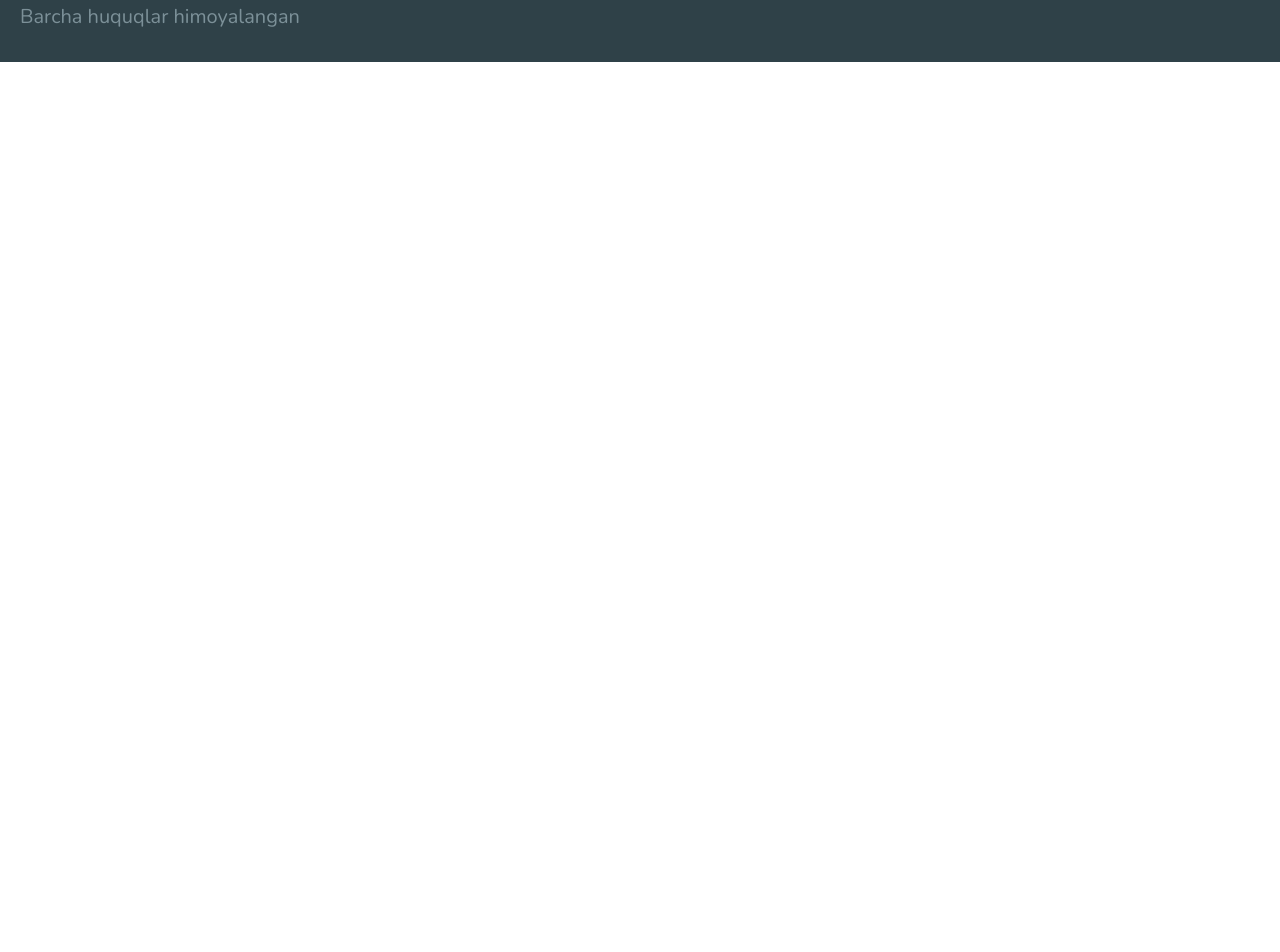
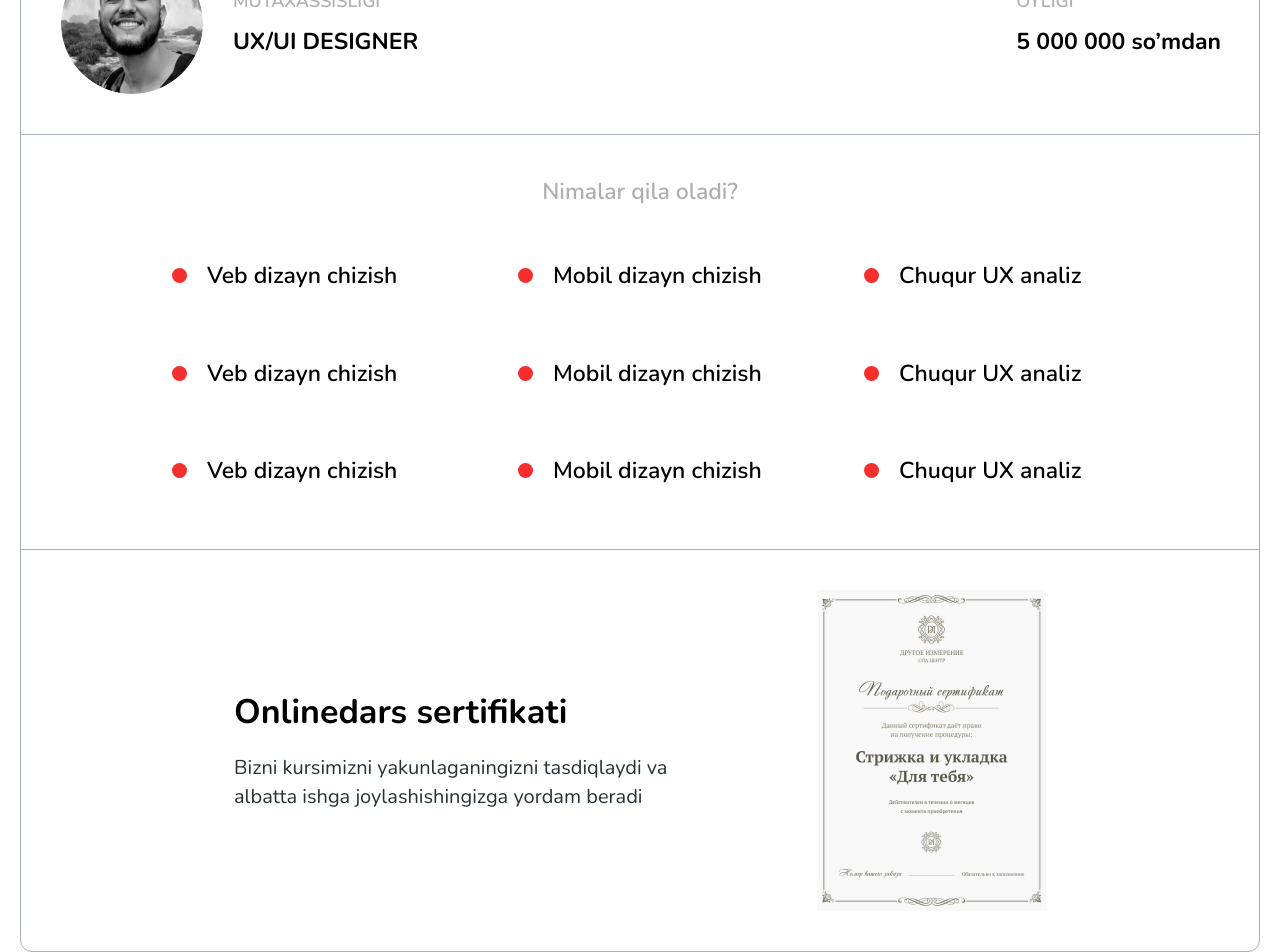
Before and after one commit to akramjonnuriddinov/online-dars, a Vue app: page / in a window 1280 px wide. Shown: the part 6060-7012 px from the top of the page. Before the commit the page ends 6122 px from the top, so only its background shows below. Built offline with nearby package versions, Linux system fonts and the light colour scheme.

Commit message:
Add CourseGraduate media queries

```diff
--- a/src/assets/styles/main.css
+++ b/src/assets/styles/main.css
@@ -923,6 +923,22 @@ ul {
   display: flex;
   justify-content: space-between;
   align-items: center;
+  flex-wrap: wrap;
+  gap: 20px;
+}
+
+@media screen and (max-width: 600px) {
+  .graduate__inner-header {
+    flex-direction: column;
+    align-items: center;
+    justify-content: center;
+    gap: 20px;
+  }
+  .graduate__inner-header-right,
+  .graduate__inner-header-left {
+    text-align: center;
+    flex-direction: column;
+  }
 }
 
 .graduate__inner-header-left {
@@ -981,7 +997,6 @@ ul {
 }
 
 .graduate__list {
-  padding: 0;
   max-width: 984px;
   width: 100%;
   margin: 0 auto;
@@ -994,6 +1009,7 @@ ul {
   line-height: 31.37px;
   font-weight: 600;
   color: var(--text-black);
+  padding: 0 24px;
 }
 
 .graduate__list-item {
@@ -1016,10 +1032,22 @@ ul {
   display: flex;
   align-items: center;
   justify-content: space-between;
+  flex-wrap: wrap;
+  padding-left: 24px;
+  padding-right: 24px;
   max-width: 860px;
   width: 100%;
   margin: 0 auto;
   padding-top: 40px;
+}
+
+@media screen and (max-width: 780px) {
+  .graduate__certificate {
+    flex-direction: column;
+    align-items: center;
+    text-align: center;
+    gap: 20px;
+  }
 }
 
 .graduate__certificate-inner {
--- a/src/views/HomeView.vue
+++ b/src/views/HomeView.vue
@@ -23,8 +23,8 @@ import ContactUs from '@/components/ContactUs.vue'
   <the-advertisement />
   <consist-course />
   <about-creator />
-  <!-- <course-graduate />
-  <app-swiper />
+  <course-graduate />
+  <!-- <app-swiper />
   <about-salary />
   <faq-component />
   <contact-us /> -->
```
